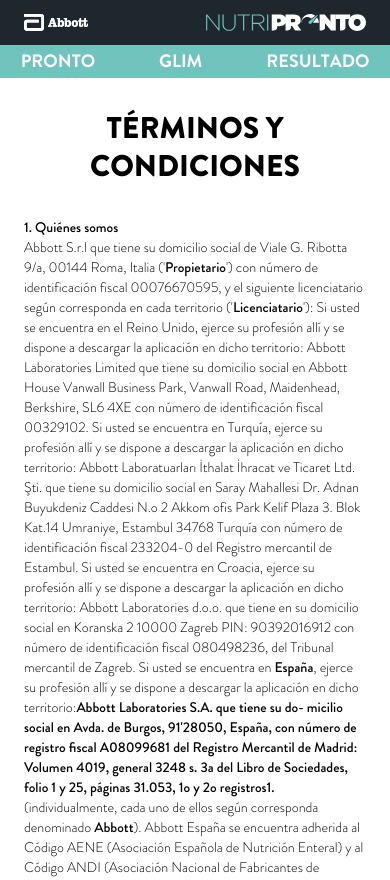
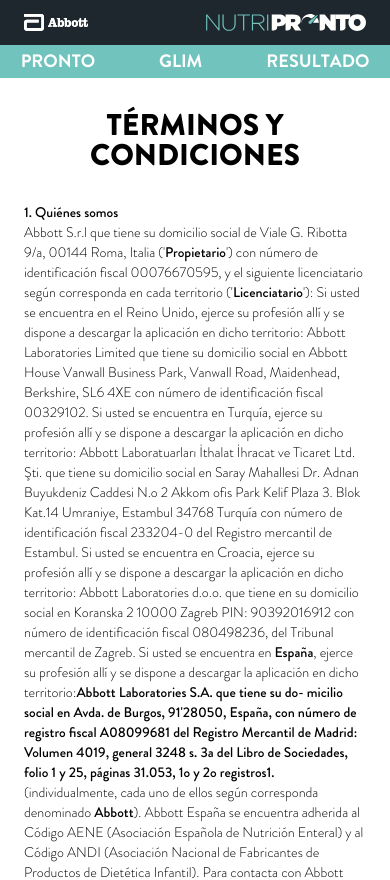
Before and after one commit to fitodac/nutri-pronto, a Next.js app: page /terms in a window 390 px wide. Shown: the top 880 px of the page. Built offline with nearby package versions, Linux system fonts and the light colour scheme.

Commit message:
page title style

```diff
--- a/src/css/global.css
+++ b/src/css/global.css
@@ -60,5 +60,5 @@
 }
 
 .page-title{
-	@apply text-3xl font-bold leading-tight select-none md:text-4xl;
+	@apply text-3xl font-bold leading-none select-none md:text-4xl;
 }
```
